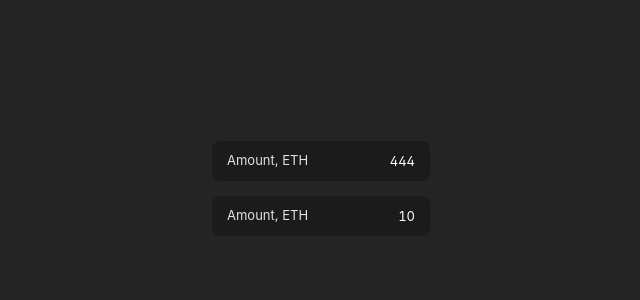
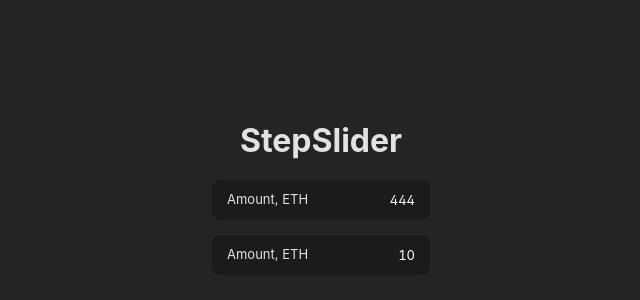
Before and after one commit to call007/step-slider, a React (Vite) app: page / in a window 1280 px wide. Shown: the part 212-512 px from the top of the page, without its empty margins (319-959 px from the left). Built offline with nearby package versions, Linux system fonts and the light colour scheme.

Commit message:
add title

```diff
--- a/src/App.tsx
+++ b/src/App.tsx
@@ -5,6 +5,7 @@ import { SecondStepSliderExample } from './components/SecondStepSliderExample';
 function App() {
   return (
     <>
+      <h1>StepSlider</h1>
       <FirstStepSliderExample />
       <br />
       <SecondStepSliderExample />
```
